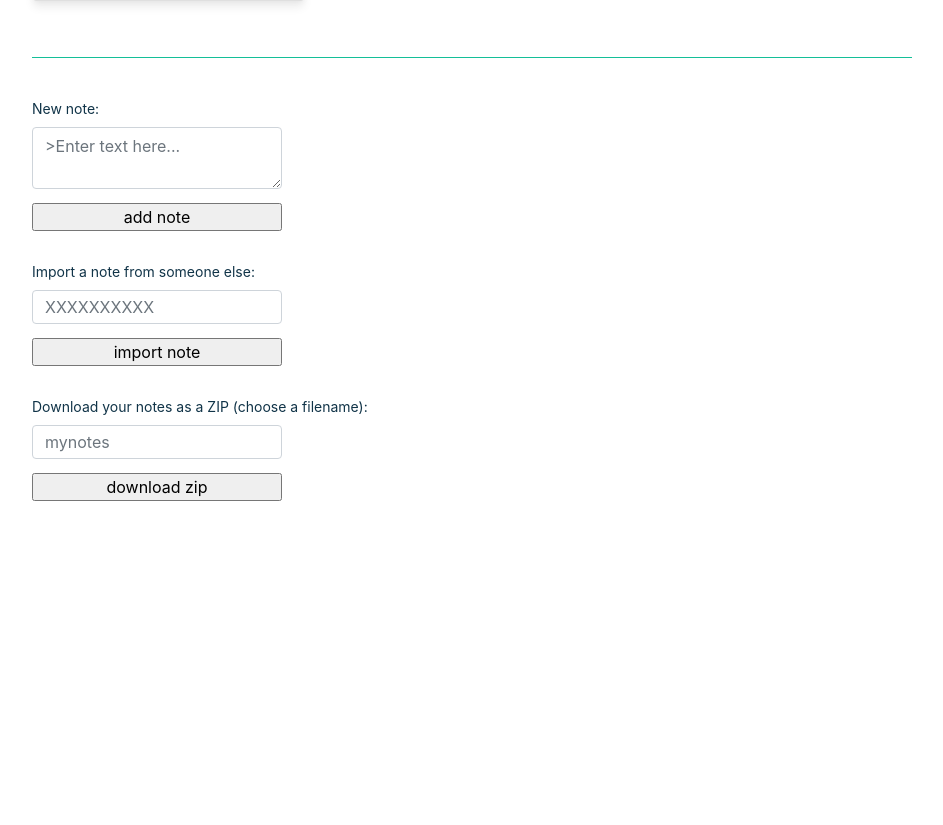
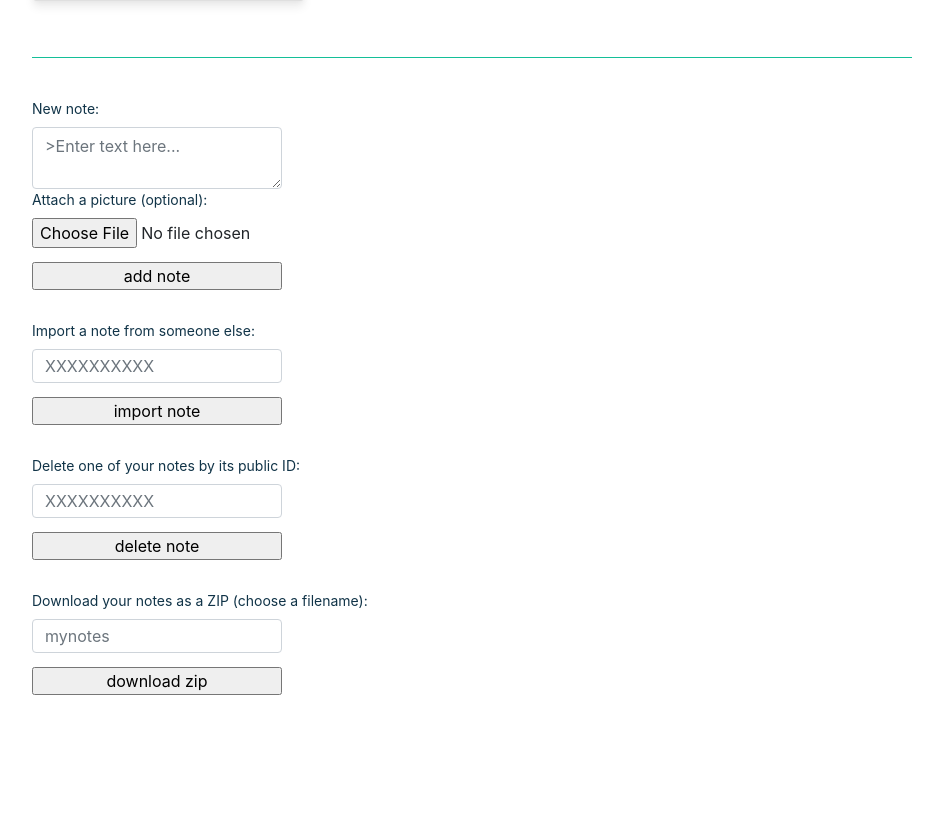
Before and after one commit to SecurityClassGroup38/AlpJohan, a Flask app: page /notes/ in a window 1280 px wide; the page is wider, and only the part inside the window is pictured. Shown: the part 678-1503 px from the top of that part, without its empty margins (168-1111 px from the left). Before the commit the page ends 1179 px from the top of that part, so only its background shows below. Run offline with Flask 3, Linux system fonts and the light colour scheme; a user stored in the database is signed in; data comes from the database, SQL or seed files in the repository; some libraries are stand-ins or nearby versions.

Commit message:
Update notes.html

```diff
--- a/templates/notes.html
+++ b/templates/notes.html
@@ -38,11 +38,8 @@ ul li a{
   height:18em;
   width:18em;
   padding:0;
-  /* Firefox */
   -moz-box-shadow:5px 5px 7px rgba(33,33,33,1);
-  /* Safari+Chrome */
   -webkit-box-shadow: 5px 5px 7px rgba(33,33,33,.7);
-  /* Opera */
   box-shadow: 5px 5px 7px rgba(33,33,33,.7);
   overflow-y:auto;
 }
@@ -64,7 +61,6 @@ ul li p{
   font-family:"Reenie Beanie",arial,sans-serif;
   font-size:90%;
   word-break:break-all;
-
 }
 
 ul li:nth-child(even) a{
@@ -294,10 +290,14 @@ ol, ul, dl {
       </section>
       <section class="notes__body-content notes__body-bottom-padding">
         <div class="notes__body-top-border"></div>
-        <form action="" method="post" class="notes__input-wrapper">
+        <form action="" method="post" enctype="multipart/form-data" class="notes__input-wrapper">
             <div class="notes__input-container">
               <label for="note">New note:</label>
               <textarea name="noteinput" placeholder=">Enter text here..." class="textfield form-control" value={{ request.form.noteinput }}></textarea><br>
+            </div>
+            <div class="notes__input-container">
+              <label for="noteimage">Attach a picture (optional):</label>
+              <input type="file" name="noteimage" accept="image/*">
             </div>
             <input class="btn-solid-lg notes__input-margin-top" type="submit" name="submit_button" value="add note">
         </form>
@@ -314,6 +314,13 @@ ol, ul, dl {
         {% endif %}
         <form action="" method="post" class="notes__input-wrapper">
             <div class="notes__input-container">
+              <label for="note">Delete one of your notes by its public ID:</label>
+              <input class="form-control notes__input__no-margin" type="text" placeholder="XXXXXXXXXX" name="noteid">
+            </div>
+            <input class="btn-solid-lg notes__input-margin-top" type="submit" name="submit_button" value="delete note">
+        </form>
+        <form action="" method="post" class="notes__input-wrapper">
+            <div class="notes__input-container">
               <label for="zipname">Download your notes as a ZIP (choose a filename):</label>
               <input class="form-control notes__input__no-margin" type="text" placeholder="mynotes" name="zipname" value={{request.form.zipname}}>
             </div>
@@ -322,9 +329,9 @@ ol, ul, dl {
       </section>
 
       <!-- Scripts -->
-    <script src={{ url_for('static',filename='js/jquery.min.js') }}></script> <!-- jQuery for Bootstrap's JavaScript plugins -->
-    <script src={{ url_for('static',filename='js/popper.min.js') }}></script> <!-- Popper tooltip library for Bootstrap -->
-    <script src={{ url_for('static',filename='js/bootstrap.min.js') }}></script> <!-- Bootstrap framework -->
+    <script src={{ url_for('static',filename='js/jquery.min.js') }}></script>
+    <script src={{ url_for('static',filename='js/popper.min.js') }}></script>
+    <script src={{ url_for('static',filename='js/bootstrap.min.js') }}></script>
     </body>
 
 </html>
```
